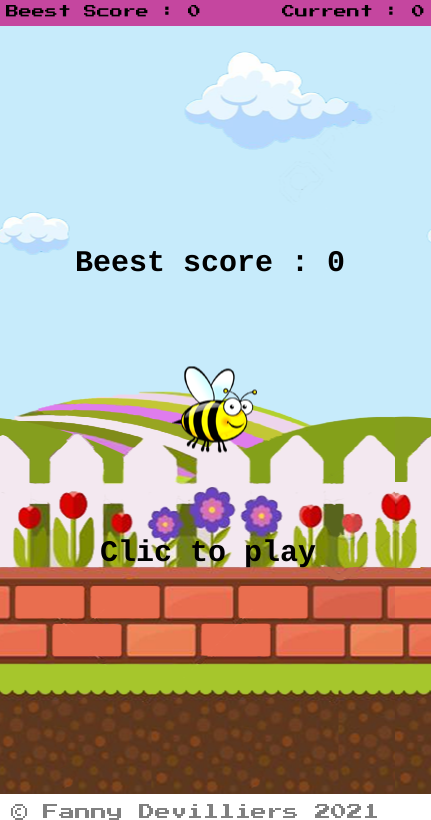
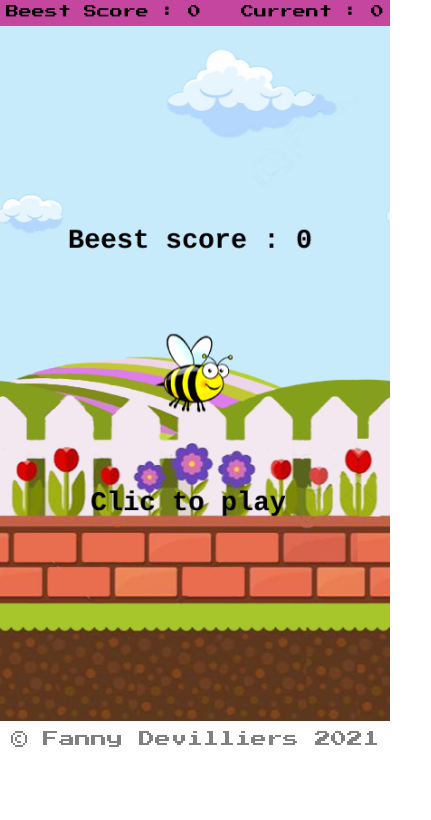
Before and after one commit to Fa-dede/Bee-Free, a website: page index.html in a window 390 px wide. Shown: the part 73-893 px from the top of the page, 431 px wide, since content can reach past the window. After the commit the page ends 844 px from the top, so only its background shows below. Drawn offline with Linux system fonts and the light colour scheme.

Commit message:
add responsive mobile

```diff
--- a/style.css
+++ b/style.css
@@ -27,3 +27,12 @@ footer {
   margin-top: 10px;
   color: gray;
 }
+
+@media screen and (max-width: 560px) {
+  canvas,
+  header,
+  footer {
+    max-width: 100%;
+    max-height: 100%;
+  }
+}
```
